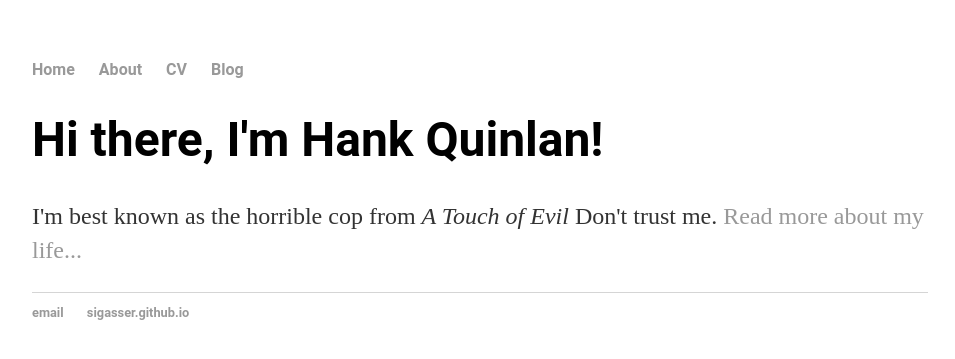
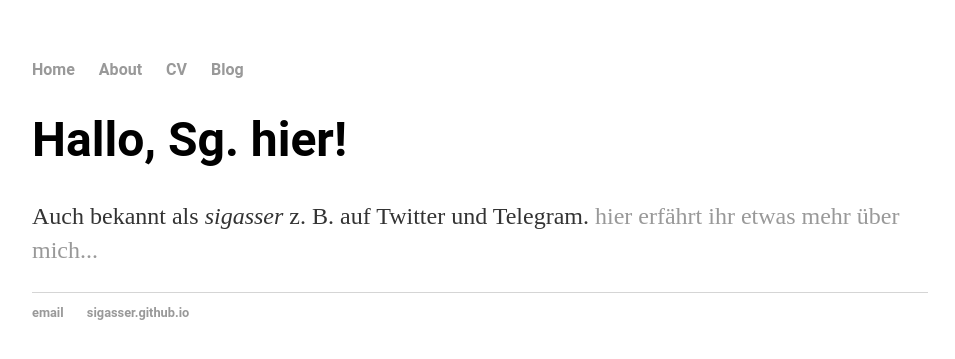
Before and after one commit to sigasser/sigasser.github.io, a Jekyll site: the page built from index.html, in a window 1280 px wide. Shown: the top 359 px of the page, without its empty margins (160-1115 px from the left). Built offline with Jekyll 4.4.1, drawn with Linux system fonts in a browser that asks for light colours.

Commit message:
Update index.html
Erste Anpassungen

```diff
--- a/index.html
+++ b/index.html
@@ -1,8 +1,8 @@
 ---
 layout: default
-title: Hank Quinlan, Horrible Cop
+title: Sg3.ch, Anleitungen, Projekte und Gedanken zur digitalen Welt
 ---
 <div class="blurb">
-	<h1>Hi there, I'm Hank Quinlan!</h1>
-	<p>I'm best known as the horrible cop from <em>A Touch of Evil</em> Don't trust me. <a href="/about">Read more about my life...</a></p>
+	<h1>Hallo, Sg. hier!</h1>
+	<p>Auch bekannt als <em>sigasser</em> z. B. auf Twitter und Telegram. <a href="/about">hier erfährt ihr etwas mehr über mich...</a></p>
 </div><!-- /.blurb -->
```
